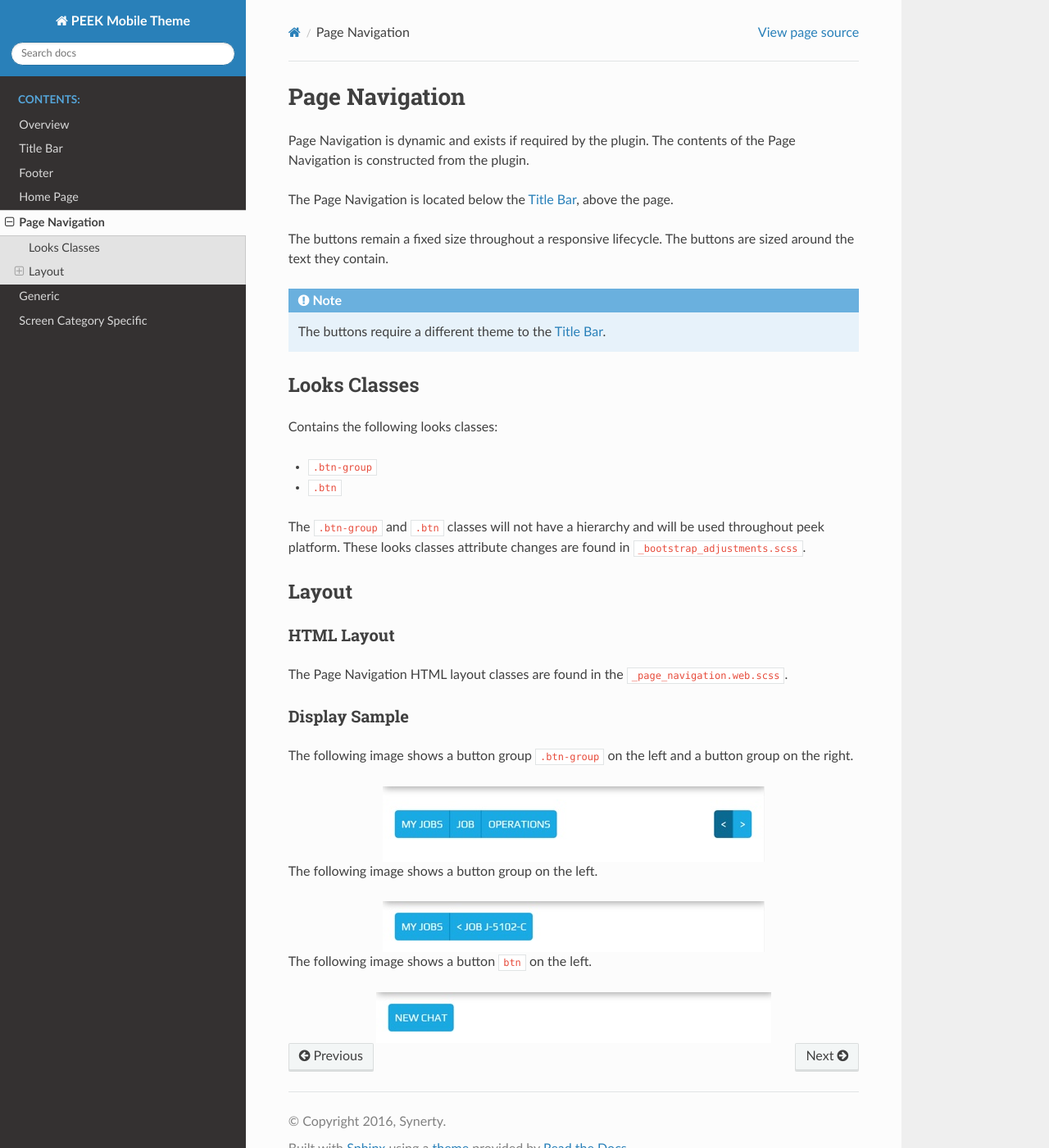
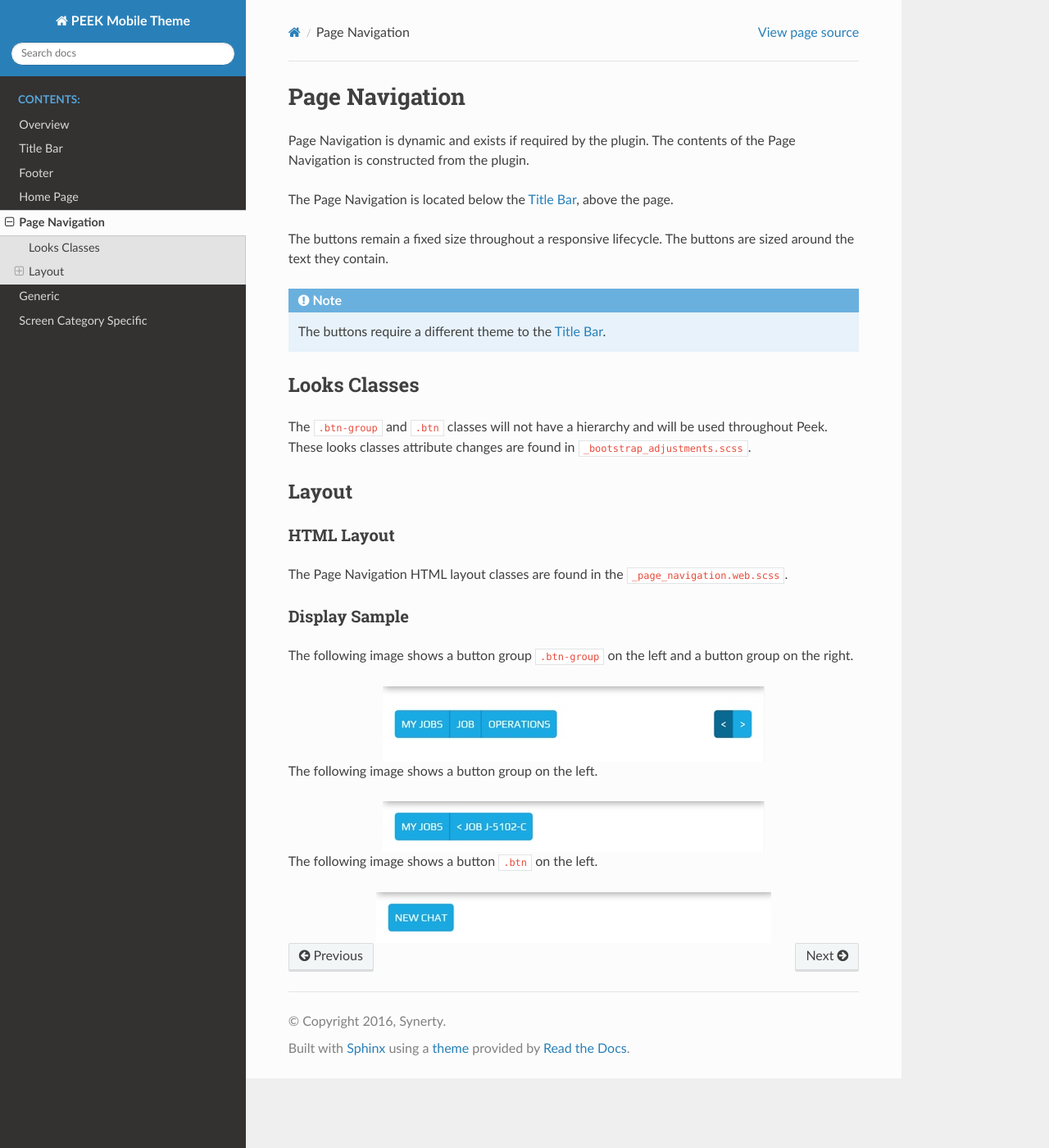
Before and after one commit to Synerty/peek-mobile-theme, a Sphinx documentation site: the page built from docs/page_navigation/page_navigation.rst, in a window 1280 px wide and 1400 px high. Shown: the whole window at 82% size. Built offline with Sphinx 7.4.7 and the Read the Docs theme 2.0.0, drawn with Linux system fonts in a browser that asks for light colours.

Commit message:
Modify Looks Classes
PEEK-68

```diff
--- a/docs/page_navigation/page_navigation.rst
+++ b/docs/page_navigation/page_navigation.rst
@@ -18,14 +18,8 @@ sized around the text they contain.
 Looks Classes
 -------------
 
-Contains the following looks classes:
-
-*  :code:`.btn-group`
-
-*  :code:`.btn`
-
 The :code:`.btn-group` and :code:`.btn` classes will not have a hierarchy and will be
-used throughout peek platform.  These looks classes attribute changes are found in
+used throughout Peek.  These looks classes attribute changes are found in
 :file:`_bootstrap_adjustments.scss`.
 
 
@@ -54,7 +48,7 @@ The following image shows a button group on the left.
 .. image:: /page_navigation/page_navigation-table_data_page.web.jpg
   :align: center
 
-The following image shows a button :code:`btn` on the left.
+The following image shows a button :code:`.btn` on the left.
 
 .. image:: /page_navigation/page_navigation-plugin_chat_list.web.jpg
   :align: center
```
